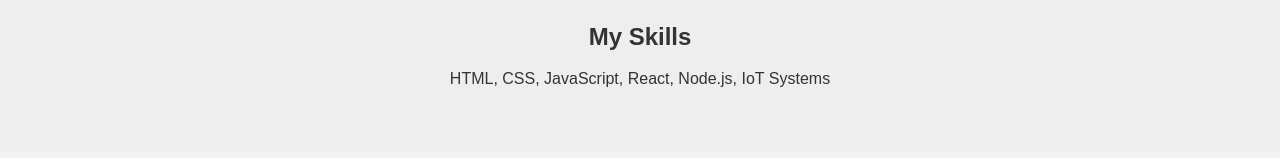
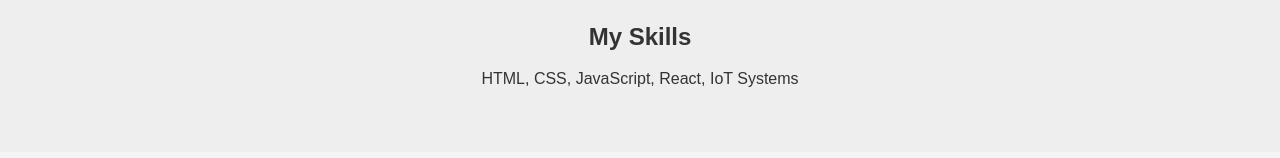
Before and after one commit to GarvMittal0410/Single-Page-Responsive-Website, a plain HTML site: page index.html in a window 1280 px wide. Shown: the part 642-800 px from the top of the page. Drawn offline with Linux system fonts and the light colour scheme.

Commit message:
Update index.html

```diff
--- a/index.html
+++ b/index.html
@@ -101,7 +101,7 @@
     </section>
     <section id="skills" class="skills">
         <h2>My Skills</h2>
-        <p>HTML, CSS, JavaScript, React, Node.js, IoT Systems</p>
+        <p>HTML, CSS, JavaScript, React, IoT Systems</p>
     </section>
     <section id="contact" class="contact">
         <h2>Contact Me</h2>
```
